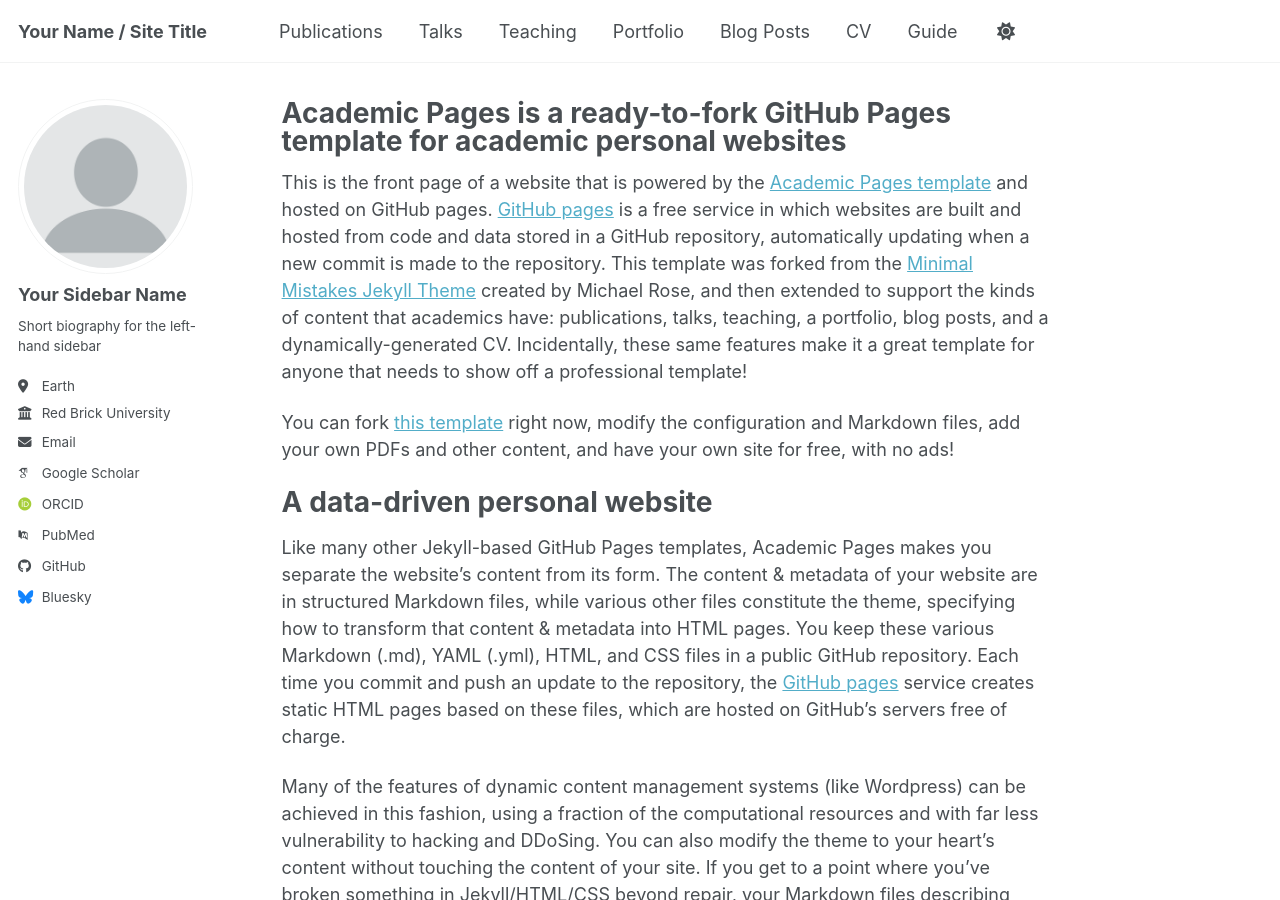
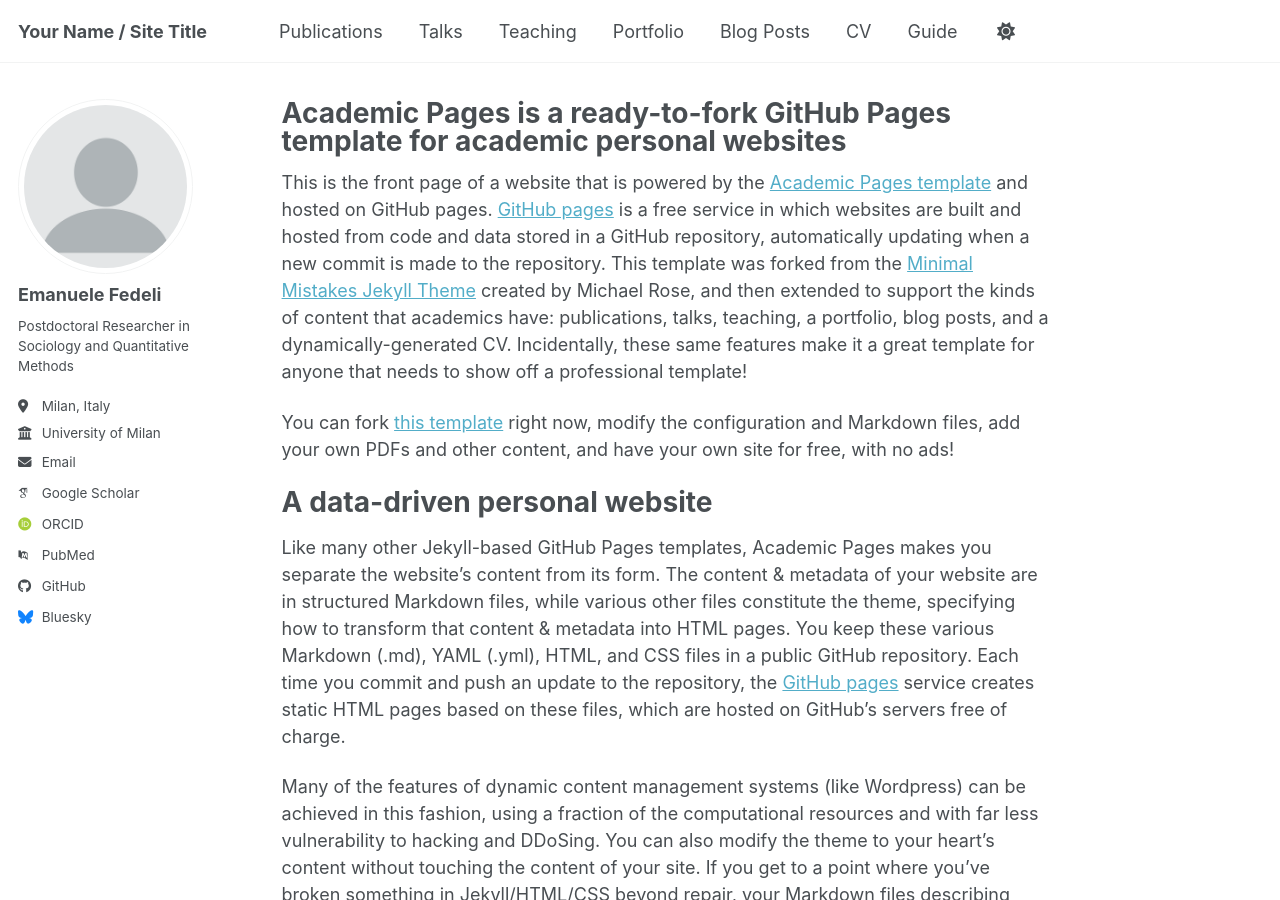
Before and after one commit to emanuelefedeli/emanuelefedeli.github.io, a Jekyll site: the page built from _pages/about.md, in a window 1280 px wide and 900 px high. Built offline with Jekyll 4.4.1, drawn with Linux system fonts in a browser that asks for light colours; some web fonts are replaced; a script bundle is joined from its source files by our own code; library files that are not in the unit come from our copies.

Commit message:
Update _config.yml

```diff
--- a/_config.yml
+++ b/_config.yml
@@ -22,15 +22,14 @@
 #               If a field is blank the icon and link will not appear, otherwise it will be shown.
 #               Additional customization can be done by editing /_includes/author-profile.html
 author:
-  # Biographic information
-  avatar           : "profile.png"
-  name             : "Your Sidebar Name"
-  pronouns         : # example: "she/her"
-  bio              : "Short biography for the left-hand sidebar"
-  location         : "Earth"
-  employer         : "Red Brick University"
-  uri              : # URL
-  email            : "none@example.org"
+  avatar : "profile.png"
+  name   : "Emanuele Fedeli"
+  pronouns:
+  bio    : "Postdoctoral Researcher in Sociology and Quantitative Methods"
+  location: "Milan, Italy"
+  employer: "University of Milan"
+  uri    :
+  email  : "nome.cognome@unimi.it"
 
   # Academic websites
   academia         : # URL
```
